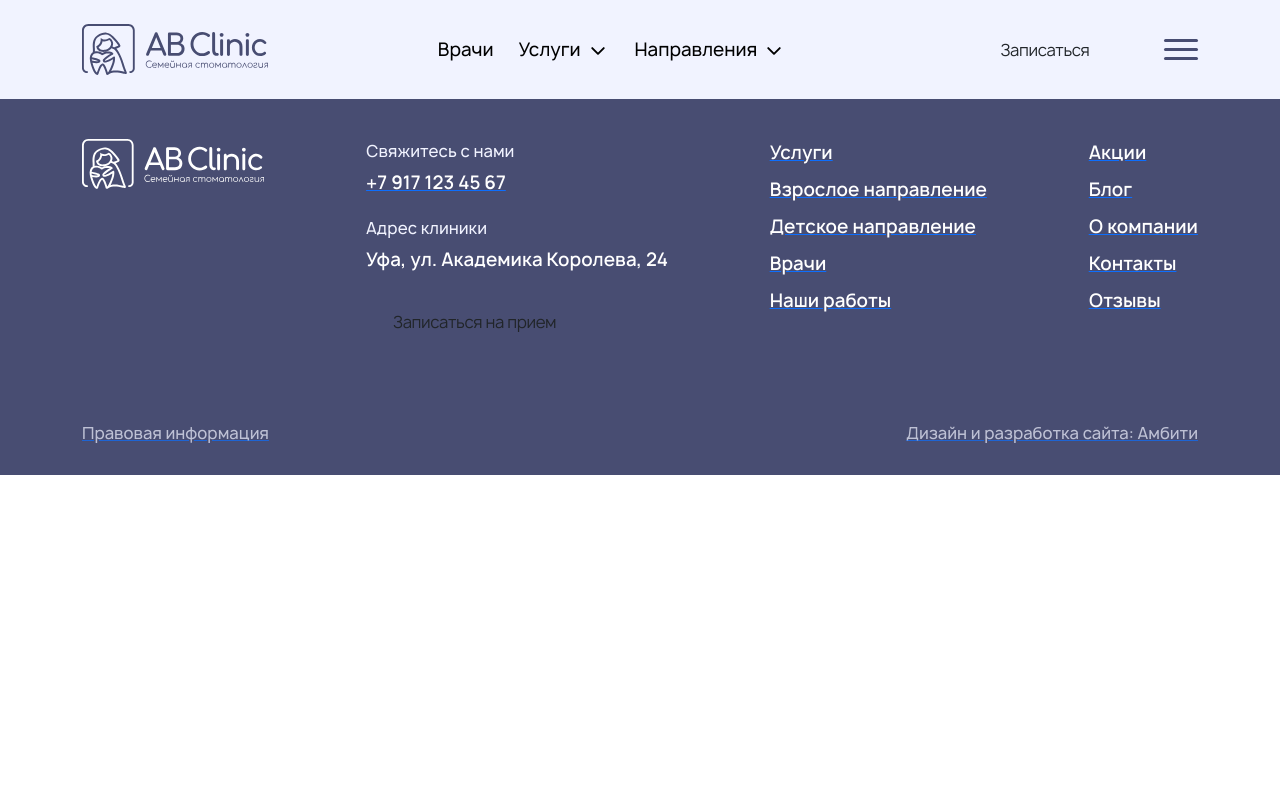
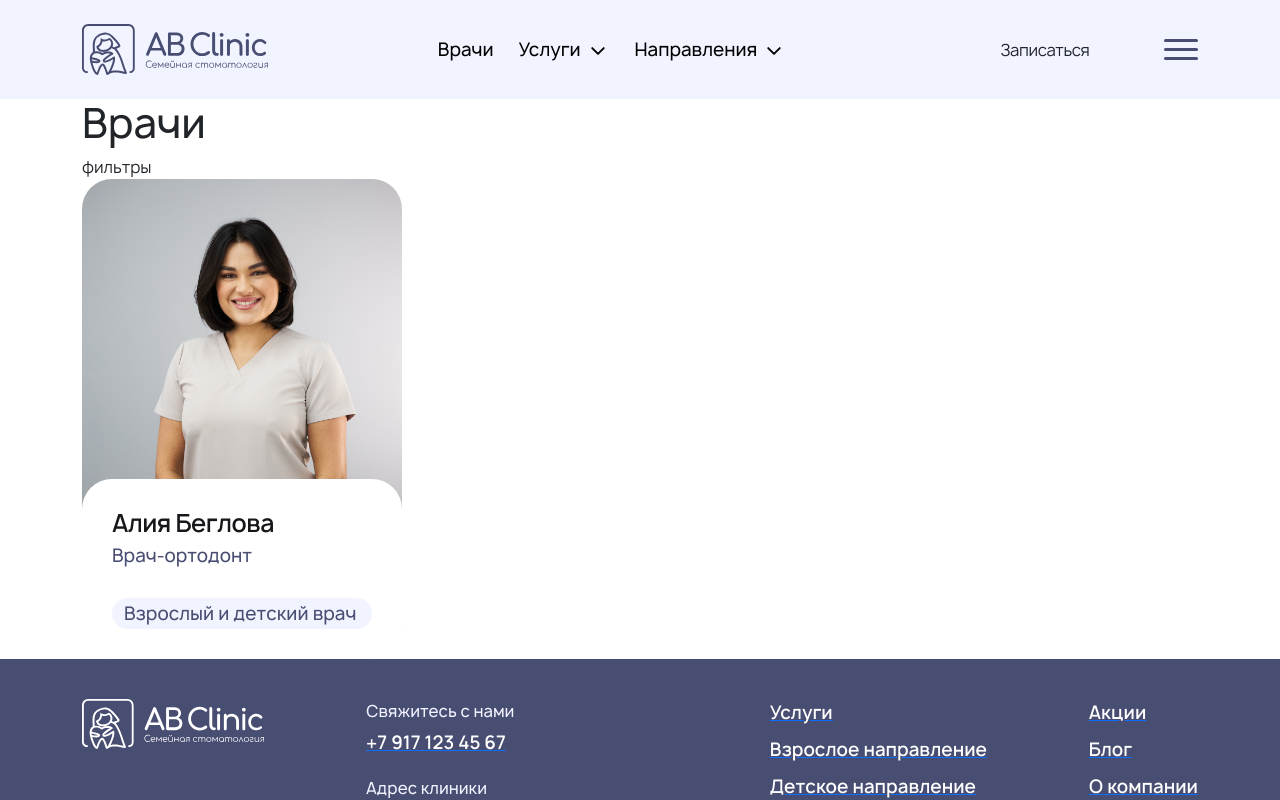
Before and after one commit to sl1dee/ABClinic, a React (Vite) app: page /doctors in a window 1280 px wide. Shown: the top 800 px of the page. Built offline with nearby package versions, Linux system fonts and the light colour scheme.

Commit message:
начал делать страницу все врачи

```diff
--- a/assets/css/styles.scss
+++ b/assets/css/styles.scss
@@ -1364,8 +1364,6 @@ $whiteColor: #fff;
   margin: 0;
   background-color: $additionalColor;
   //max-width: 1216px;
-}
-
   .stockHeader {
     font-size: 48px;
     font-weight: 700;
@@ -1376,7 +1374,6 @@ $whiteColor: #fff;
     grid-template-columns: 1fr 1fr;
     gap: 20px;
     padding-bottom: 40px;
-}
 
     .firstBanner {
       &::before {
@@ -1402,7 +1399,6 @@ $whiteColor: #fff;
       padding: 40px;
       gap: 20px;
       width: 100%;
-}
 
       .stockTitle {
         font-size: 38px;
@@ -1412,6 +1408,20 @@ $whiteColor: #fff;
       .stockText {
         font-size: 18px;
         font-weight: 500;
+      }
+    }
+  }
+}
+
+.doctorsContainer {
+  padding-top: 40px;
+  background-color: $additionalColor;
+
+  .MamaRadmiraShluha {
+    font-size: 18px;
+    font-weight: 500;
+    color: red;
+  }
 }
 
 @media (min-width: 992px) and (max-width: 1200px) {
--- a/src/App.jsx
+++ b/src/App.jsx
@@ -3,8 +3,9 @@ import { Route, Routes } from 'react-router-dom'
 import Footer from './Bars/Footer/Footer'
 import Header from './Bars/Header/Header'
 import MakeRecord from './Components/Modals/MakeRecord/MakeRecord'
+import DoctorPage from './Pages/Doctors-page/doctor-page.jsx'
 import Main from './Pages/Main/Main'
-import Stock from './Pages/Main/Stock'
+import StockPage from './Pages/Stock-page/stock-page.jsx'
 
 
 export default function App() {
@@ -17,7 +18,10 @@ export default function App() {
 						<Route index element={ <Main /> } />
 					</Route>
 					<Route path='/stock'>
-						<Route index element={ <Stock /> } />
+						<Route index element={ <StockPage /> } />
+					</Route>
+					<Route path='/doctors'>
+						<Route index element={ <DoctorPage /> } />
 					</Route>
 				</Routes>
 			</main>
--- a/src/Bars/Header/Header.jsx
+++ b/src/Bars/Header/Header.jsx
@@ -1,29 +1,30 @@
-import React, {useState} from "react";
-import Sidebar from "../../Components/Sidebar/Sidebar";
-import {toggleMakeRecordModal} from "../../store/actions/makeRecordModal/makeRecordModal";
-import {useDispatch} from "react-redux";
+import React, { useState } from 'react'
+import { useDispatch } from 'react-redux'
+import Sidebar from '../../Components/Sidebar/Sidebar'
+import { toggleMakeRecordModal } from '../../store/actions/makeRecordModal/makeRecordModal'
 
-export default function Header(){
-    const [sidebarIsOpen, setSidebarIsOpen] = useState(false);
-    const dispatch = useDispatch();
 
-    const toggle = (val)=>{
-        setSidebarIsOpen(val);
-        document.body.style.overflow = val ? 'hidden' : null;
+export default function Header() {
+	const [sidebarIsOpen, setSidebarIsOpen] = useState(false)
+	const dispatch = useDispatch()
+
+	const toggle = (val) => {
+		setSidebarIsOpen(val)
+		document.body.style.overflow = val ? 'hidden' : null
 	}
 
 	return <>
 		<header className='header'>
 			<div className='container d-flex align-items-center justify-content-between'>
 				<div className='header-logo'>
-                    <img src="/assets/img/logos/logo_b_hor.svg" alt=""/>
+					<img src='/assets/img/logos/logo_b_hor.svg' alt='' />
 				</div>
 				<div className='d-none d-md-flex align-items-center header-links'>
 					<div className='link d-flex align-items-center'><span className='mb-0'>Врачи</span></div>
 					<div className='link d-flex align-items-center'>
-                        <span className='mb-0'>Услуги</span><img src="/assets/img/header/arr_down.svg" alt=""/>
+						<span className='mb-0'>Услуги</span><img src='/assets/img/header/arr_down.svg' alt='' />
 						<div className='link-menu d-flex flex-column'>
-                            <div className="content d-flex flex-column">
+							<div className='content d-flex flex-column'>
 								<div className='content-bigLink'>
 									<span>Услуги</span>
 								</div>
@@ -39,9 +40,9 @@ export default function Header(){
 						</div>
 					</div>
 					<div className='link d-flex align-items-center'>
-                        <span className='mb-0'>Направления</span><img src="/assets/img/header/arr_down.svg" alt=""/>
+						<span className='mb-0'>Направления</span><img src='/assets/img/header/arr_down.svg' alt='' />
 						<div className='link-menu d-flex flex-column'>
-                            <div className="content d-flex flex-column">
+							<div className='content d-flex flex-column'>
 								<div className='content-bigLink'>
 									<span>Направления</span>
 								</div>
@@ -53,9 +54,9 @@ export default function Header(){
 						</div>
 					</div>
 					<div className='link d-none d-xxl-flex align-items-center'>
-                        <span className='mb-0'>О клинике</span><img src="/assets/img/header/arr_down.svg" alt=""/>
+						<span className='mb-0'>О клинике</span><img src='/assets/img/header/arr_down.svg' alt='' />
 						<div className='link-menu d-flex flex-column'>
-                            <div className="content d-flex flex-column">
+							<div className='content d-flex flex-column'>
 								<div className='content-bigLink'>
 									<span>О клинике</span>
 								</div>
@@ -70,22 +71,28 @@ export default function Header(){
 				</div>
 				<div className='header-additional d-flex align-items-center'>
 					<div className='contacts d-flex align-items-center'>
-                        <a href="tel:+79171234567" className='contacts-phone d-none d-xxl-flex'>
+						<a href='tel:+79171234567' className='contacts-phone d-none d-xxl-flex'>
 							<div>
 								<span>+7 917 123 45 67</span>
 							</div>
 						</a>
-                        <div className='btn btn-trnsp-dark d-none d-lg-flex justify-content-center' onClick={()=>dispatch(toggleMakeRecordModal(true))}>
+						<div
+							className='btn btn-trnsp-dark d-none d-lg-flex justify-content-center'
+							onClick={ () => dispatch(toggleMakeRecordModal(true)) }
+						>
 							<span>Записаться</span>
 						</div>
 					</div>
-                    <div className='sidenavTrigger d-flex flex-column align-items-center justify-content-between d-xxl-none' onClick={()=>toggle(true)}>
-                        <div/>
+					<div
+						className='sidenavTrigger d-flex flex-column align-items-center justify-content-between d-xxl-none'
+						onClick={ () => toggle(true) }
+					>
+						<div />
 					</div>
 				</div>
 			</div>
 		</header>
 
-        <Sidebar isOpen={sidebarIsOpen} toggle={toggle}/>
+		<Sidebar isOpen={ sidebarIsOpen } toggle={ toggle } />
 	</>
 }
--- /dev/null
+++ b/src/Pages/Doctors-page/doctor-page.jsx
@@ -0,0 +1,13 @@
+import React from 'react'
+import DoctorsContainer from '../../components/Doctors-container/doctors-container.jsx'
+
+
+const DoctorPage = () => {
+	return (
+		<>
+			<DoctorsContainer />
+		</>
+	)
+}
+
+export default DoctorPage
--- /dev/null
+++ b/src/Pages/Stock-page/stock-page.jsx
@@ -0,0 +1,13 @@
+import React from 'react'
+import Stock from '../../components/Stock/Stock.jsx'
+
+
+const StockPage = () => {
+	return (
+		<>
+			<Stock />
+		</>
+	)
+}
+
+export default StockPage
--- /dev/null
+++ b/src/components/Doctors-container/doctors-container.jsx
@@ -0,0 +1,29 @@
+import React from 'react'
+
+
+const DoctorsContainer = () => {
+	return (
+		<div className='doctorsContainer'>
+			<div className='container'>
+				<h1 className='MamaRadmiraShluha'>Врачи</h1>
+				<div>фильтры</div>
+				<div className='employeesSlider-slide d-flex flex-column'>
+					<div className='photo'>
+						<img src='/media/employeesSlider/aliya-beglova.jpg' alt='' />
+					</div>
+					<div className='info d-flex flex-column justify-content-between'>
+						<div className='info-text d-flex flex-column'>
+							<p className='info-text-name mb-0'>Алия Беглова</p>
+							<p className='info-text-position mb-0'>Врач-ортодонт</p>
+						</div>
+						<div className='info-badge'>
+							<p className='mb-0'>Взрослый и детский врач</p>
+						</div>
+					</div>
+				</div>
+			</div>
+		</div>
+	)
+}
+
+export default DoctorsContainer
```
Also changed, not shown: src/Bars/Footer/Footer.jsx (+9 -6 lines), src/components/Stock/Stock.jsx (renamed from src/Pages/Main/Stock.jsx). Lines whose indentation alone changed are shown as unchanged.
